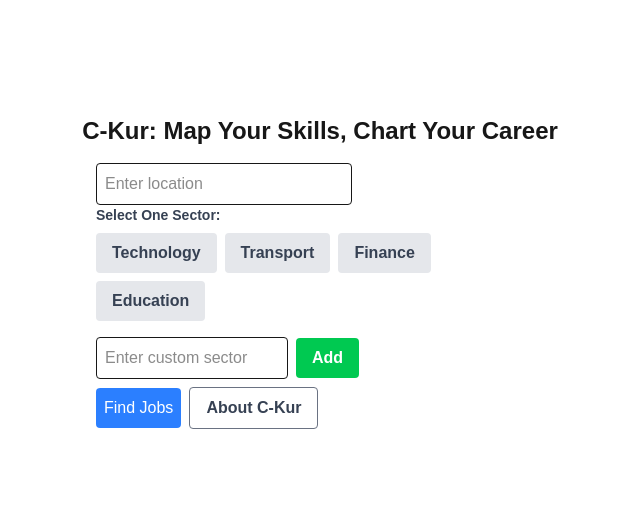
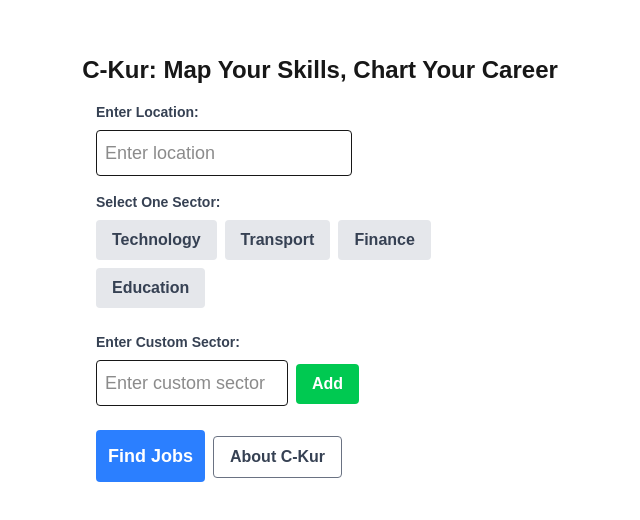
Before and after one commit to 808vita/lean-ai-hack, a Next.js app: page / in a window 1280 px wide. Shown: the part 120-640 px from the top of the page, without its empty margins (320-960 px from the left). Built offline with nearby package versions, Linux system fonts and the light colour scheme; what @react-pdf/renderer would draw is missing.

Commit message:
location form spacing margin

```diff
--- a/components/LocationForm.tsx
+++ b/components/LocationForm.tsx
@@ -50,17 +50,20 @@ const LocationForm: React.FC<LocationFormProps> = ({
   };
 
   return (
-    <form onSubmit={onSubmit} className="mb-4">
+    <form onSubmit={onSubmit} className="mb-6">
+      <label className="block text-gray-700 text-sm font-bold mb-2">
+        Enter Location:
+      </label>
       <input
         type="text"
         placeholder="Enter location"
         value={location}
         onChange={(e) => setLocation(e.target.value)}
-        className="border rounded p-2 mr-2 w-64"
+        className="border rounded p-2 mr-2 w-64 text-lg mb-4"
       />
 
       {/* Sector Selection */}
-      <div className="mb-2">
+      <div className="mb-4">
         <label className="block text-gray-700 text-sm font-bold mb-2">
           Select One Sector:
         </label>
@@ -97,13 +100,16 @@ const LocationForm: React.FC<LocationFormProps> = ({
       </div>
 
       {/* Custom Sector Input */}
-      <div className="flex items-center mb-2">
+      <div className="mb-4">
+        <label className="block text-gray-700 text-sm font-bold mb-2">
+          Enter Custom Sector:
+        </label>
         <input
           type="text"
           placeholder="Enter custom sector"
           value={customSector}
           onChange={handleCustomSectorChange}
-          className="border rounded p-2 mr-2 w-48"
+          className="border rounded p-2 mr-2 w-48 text-lg mb-2"
         />
         <button
           type="button"
@@ -114,9 +120,10 @@ const LocationForm: React.FC<LocationFormProps> = ({
         </button>
       </div>
 
+      <div className="mt-4">
         <button
           type="submit"
-        className="bg-blue-500 text-white rounded p-2 hover:bg-blue-700"
+          className="bg-blue-500 text-white rounded p-3 text-lg font-bold hover:bg-blue-700"
           disabled={isLoading || location.trim() === ""}
         >
           {isLoading ? "Loading..." : "Find Jobs"}
@@ -129,6 +136,7 @@ const LocationForm: React.FC<LocationFormProps> = ({
         >
           About C-Kur
         </button>
+      </div>
       <AboutModal
         isOpen={isAboutModalOpen}
         onClose={() => setIsAboutModalOpen(false)}
```
Lines whose indentation alone changed are shown as unchanged.
